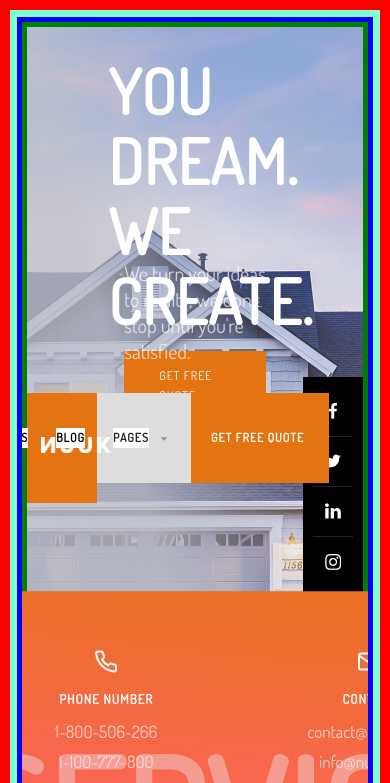
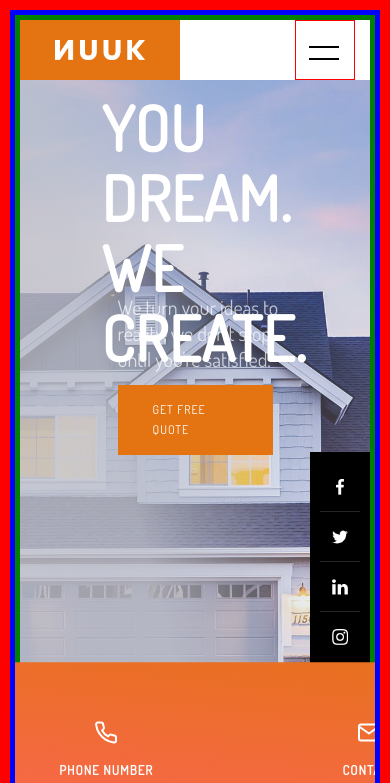
Before and after one commit to Moni97sha-S/github-mastery, a plain HTML site: page html-css-assignment-2/index.html in a window 390 px wide. Shown: the top 783 px of the page. Drawn offline with Linux system fonts and the light colour scheme.

Commit message:
nav updation

```diff
--- a/html-css-assignment-2/index.html
+++ b/html-css-assignment-2/index.html
@@ -14,7 +14,7 @@
 </head>
 
 <body>
-    <!-- Media Query make responsive below & equal 990 -->
+    <!-- Media Query make responsive below 400px & equal 990 -->
     <main class="web-page-content">
         <div class="overflow-content">
             <header style="border:5px solid green">
@@ -22,27 +22,79 @@
                     <!-- <div class="top-nav"> -->
                     <nav>
                         <div class="top-nav nav-bar">
-                            <a href="#" class="brand logo w-nav-brand w--current"> <img class="nuuk-logo"
-                                    src="img/logo-white.png" width="90" alt="Nuuk Logo"></a>
-                            <div class="menu nav-menu-items">
+                            <a href="#" class="brand logo w-nav-brand w--current"> <img src="img/logo-white.png"
+                                    width="90" alt="Nuuk Logo"></a>
+                            <div class="nav-menu-items w-nav-menu">
                                 <ul class="menu">
-                                    <li><a href="#" class="hoverline-effect">
+                                    <li><a href="#"
+                                            class="nav-link w-in-blk w--current nav-link w-in-blk w--current hoverline-effect">
                                             <div class="link-text active">home</div>
-                                        </a></li>
-                                    <li><a href="#" class="hoverline-effect">
+                                        </a>
+                                    </li>
+                                    <li><a href="#" class="nav-link w-in-blk w--current hoverline-effect">
                                             <div class="link-text">projects</div>
                                         </a></li>
-                                    <li><a href="#" class="hoverline-effect">
+                                    <li><a href="#" class="nav-link w-in-blk w--current hoverline-effect">
                                             <div class="link-text">about</div>
                                         </a></li>
-                                    <li><a href="#" class="hoverline-effect">
+                                    <li><a href="#" class="nav-link w-in-blk w--current hoverline-effect">
                                             <div class="link-text">services</div>
                                         </a></li>
-                                    <li><a href="#" class="hoverline-effect">
+                                    <li><a href="#" class="nav-link w-in-blk w--current hoverline-effect">
                                             <div class="link-text">blog</div>
                                         </a></li>
                                     <div class="dropdown dropicon ">
-                                        <div class="hoverline-effect drop toggle">
+                                        <div class="hoverline-effect nav-link drop toggle">
+                                            <div class="down-arrow icon-toggle"></div>
+                                            <li>
+                                                <div class="link-text">PAGES</div><img src="img/sort-down.svg"
+                                                    alt="Dropdown icon" class="arrow-image" width="8">
+                                            </li>
+                                        </div>
+
+                                        <div class="dropdown-content">
+                                            <ul>
+                                                <li><a href="#" class="drop-links">404 error page
+                                                    </a></li>
+                                                <li><a href="#" class="drop-links">protected page</a>
+                                                </li>
+                                                <li><a href="#" class="drop-links">style guide</a>
+                                                </li>
+                                                <li><a href="#" class="drop-links">licensing</a>
+                                                </li>
+                                            </ul>
+                                        </div>
+                                    </div>
+                                    <div class="btn nav-btn">
+                                        <li><a class="text-block" href="#">get free quote</a></li>
+                                    </div>
+                                </ul>
+                            </div>
+                            <div class="menu-btn w-nav-btn">
+                                <div class="line-hamburger"></div>
+                                <div class="line-hamburger"></div>
+                            </div>
+                            <div class="nav-items-rwd w-nav-menu">
+                                <ul class="menu">
+                                    <li><a href="#"
+                                            class="nav-link w-in-blk w--current nav-link w-in-blk w--current hoverline-effect">
+                                            <div class="link-text active">home</div>
+                                        </a>
+                                    </li>
+                                    <li><a href="#" class="nav-link w-in-blk w--current hoverline-effect">
+                                            <div class="link-text">projects</div>
+                                        </a></li>
+                                    <li><a href="#" class="nav-link w-in-blk w--current hoverline-effect">
+                                            <div class="link-text">about</div>
+                                        </a></li>
+                                    <li><a href="#" class="nav-link w-in-blk w--current hoverline-effect">
+                                            <div class="link-text">services</div>
+                                        </a></li>
+                                    <li><a href="#" class="nav-link w-in-blk w--current hoverline-effect">
+                                            <div class="link-text">blog</div>
+                                        </a></li>
+                                    <div class="dropdown dropicon ">
+                                        <div class="hoverline-effect nav-link drop toggle">
                                             <div class="down-arrow icon-toggle"></div>
                                             <li>
                                                 <div class="link-text">PAGES</div><img src="img/sort-down.svg"
@@ -618,8 +670,8 @@
                 <div class="goto-margin">
                     <div class="row-flex vertical reverse row">
                         <div class="w-col w-col-6 w-col-stack">
-                            <a href="#" class="brand normal w-nav-brand w--current"> <img src="./img/logo-white.png"
-                                    alt="nuuk" width="90">
+                            <a href="#" class="brand w-nav-brand w--current"> <img src="./img/logo-white.png" alt="nuuk"
+                                    width="90">
                             </a>
                         </div>
                     </div>
--- a/html-css-assignment-2/style.css
+++ b/html-css-assignment-2/style.css
@@ -30,6 +30,10 @@ h4,
 h5,
 h6 {
     font-weight: bold;
+}
+
+li {
+    list-style-type: none;
 }
 
 a {
@@ -101,18 +105,18 @@ img {
     background-size: auto, cover;
     background-attachment: scroll, fixed;
     background-position: 0px 0px, 50% 0%;
-
 }
 
 .top-nav {
     position: absolute;
+    top: 0%;
     left: 0%;
     right: 0%;
     bottom: auto;
     display: flex;
     width: 90%;
     height: 90px;
-    margin: 2% 0 0;
+    margin: 2% auto 0;
     padding: 0 0% 0;
     justify-content: space-between;
     align-items: center;
@@ -121,7 +125,7 @@ img {
 
 .nav-bar {
     z-index: 1000;
-    background: #dddddd;
+    /* background: #dddddd; */
 }
 
 .brand {
@@ -136,16 +140,8 @@ img {
 
 .logo {
     position: absolute;
-    /* left: 0%; */
     align-self: stretch;
-    order: -1;
-    /* padding: 10px 35px 100px;
-    margin-bottom: 50px;
-    margin-right: 200px;
-    width: 150px;
-    flex-wrap: nowrap; */
-    /* -webkit-box-align: center; */
-    /* display: inline-block; */
+    /* order: -1; */
 }
 
 .w-nav-brand {
@@ -154,19 +150,18 @@ img {
     color: #333333;
 }
 
-.nuuk-logo {
+.nav-menu-items {
     position: absolute;
-    top: 40%;
-    left: 20%;
-    white-space: nowrap;
-    /* display: block;
-    margin-right: auto;
-    margin-left: auto;
-    width: 25%; */
+    right: 0px;
+    display: flex;
+    align-items: center;
+    letter-spacing: 1px;
+    font-size: 12px;
+}
 
-    /* float: left; */
-    /* text-decoration: none; */
-    /* color: #333333; */
+.w-nav-items {
+    position: absolute;
+    float: right;
 }
 
 .menu {
@@ -174,22 +169,8 @@ img {
     right: 0px;
     display: flex;
     align-items: center;
-    /* -webkit-box-align: center; */
-    white-space: nowrap;
     letter-spacing: 1px;
     font-size: 12px;
-
-}
-
-.nav-menu-items {
-    position: absolute;
-    float: right;
-}
-
-.menu li {
-    list-style-type: none;
-    /* margin: 8px; */
-    /* padding: 8px; */
 }
 
 .menu a:hover {
@@ -204,7 +185,7 @@ img {
     position: relative;
     display: inline-block;
     z-index: 1;
-    /* padding-top: 3px 0; */
+    padding-top: 3px 0;
     background-color: #fff;
     font-family: 'Dosis', sans-serif;
     font-weight: bold;
@@ -215,7 +196,7 @@ img {
 }
 
 .hoverline-effect {
-    display: inline-block;
+    display: flex;
     position: relative;
     padding: 31px 14px;
     max-width: 100%;
@@ -238,7 +219,7 @@ img {
     content: '';
     position: absolute;
     left: 50%;
-    right: 50%;
+    /* right: 50%; */
     bottom: 0%;
     width: 1px;
     height: 0;
@@ -269,7 +250,7 @@ img {
 .toggle {
     display: inline-block;
     cursor: pointer;
-    padding-right: 100px;
+    /* padding-right: 100px; */
 }
 
 .toggle,
@@ -311,7 +292,8 @@ img {
     top: 90%;
     display: none;
     background-color: #fff;
-    padding: 10px;
+    padding: 10px 0;
+    padding-right: 10px;
     margin: 10px;
     min-width: 100%;
 }
@@ -338,7 +320,7 @@ img {
     font-weight: 600;
     text-align: center;
     text-transform: uppercase;
-    padding: 10px;
+    /* padding: 10px; */
     /* color: #222222; */
     padding: 10px 10px 10px 0px;
 }
@@ -369,6 +351,42 @@ img {
     text-align: center;
     padding-right: 5px;
     white-space: nowrap;
+}
+
+.menu-btn {
+    position: absolute;
+    top: 0px;
+    right: 0px;
+    padding: 0px;
+    order: 1;
+    flex: 0 0 auto;
+}
+
+.w-nav-btn {
+    /* float: right; */
+    font-size: 24px;
+    cursor: pointer;
+    display: none;
+}
+
+.line-hamburger {
+    position: absolute;
+    bottom: auto;
+    height: 2px;
+    background-color: #000;
+    transition: .2s;
+}
+
+.line-hamburger:first-of-type {
+    transform: translate(-50%, -4px);
+}
+
+.line-hamburger:last-of-type {
+    transform: translate(-50%, 8px);
+}
+
+.nav-items-rwd {
+    display: none;
 }
 
 /* .text-block {
@@ -1365,3 +1383,117 @@ footer .about,
 .brand.normal {
     position: relative;
 }
+
+@media screen and (max-width:991px) {
+    body {
+        margin-top: 0%;
+        margin-left: 0%;
+        margin-right: 0%;
+        /* margin: 0 auto; */
+    }
+
+    .bg-img {
+        height: 800px;
+    }
+
+    .top-nav {
+        width: 100%;
+        margin-top: 0%;
+        height: 60px;
+        position: absolute;
+    }
+
+    .brand {
+        height: 60px;
+    }
+
+    .brand.logo.w--current {
+        margin-bottom: 10px;
+    }
+
+    /* .nav-menu-items {
+        display: none;
+        flex-direction: column;
+        background-color: #fff;
+        align-items: start;
+    } */
+
+    .w-nav-menu {
+        display: flex;
+        flex-direction: column;
+        background-color: #fff;
+        margin-top: 60px;
+        width: 100%;
+        /* height: 0;
+        opacity: 0; */
+        overflow: hidden;
+        transition: .4s linear;
+    }
+
+    .menu {
+        position: absolute;
+        top: 80%;
+        width: 100%;
+        display: flex;
+        flex-direction: column;
+        padding: 15px 0;
+        justify-content: start;
+        background-color: #fff;
+    }
+
+    .nav-link {
+        display: flex;
+        padding-top: 15px;
+        padding-bottom: 15px;
+        justify-content: start;
+    }
+
+    .menu-btn {
+        height: 60px;
+        width: 60px;
+        border: 1px solid red;
+        background-color: #fff;
+        z-index: -1;
+        margin: 0;
+    }
+
+    .w-nav-btn {
+        /* position: relative; */
+        display: block;
+        height: 60px;
+        margin-right: 15px;
+    }
+
+    .line-hamburger {
+        /* position: relative; */
+        left: unset;
+        top: 50%;
+        right: 0;
+        width: 30px;
+    }
+
+    .nav-items-rwd {
+        display: none;
+    }
+
+    .w-nav-btn:hover+.nav-items-rwd {
+        display: flex;
+        /* justify-content: start; */
+    }
+
+    /* .w-nav-btn:hover .w-nav-menu {
+        height: 356px;
+        opacity: 1;
+        overflow: visible;
+    } */
+
+    .link-text {
+        padding-top: 0px;
+        padding-bottom: 0px;
+    }
+
+    .nav-link.drop {
+        flex-direction: row;
+    }
+
+}
```
Also changed, not shown: JS/assignment-1/js-ass-1.html (+2 -0 lines), JS/assignment-1/quiz-1.html (added, +92 -0 lines), JS/assignment-1/quiz-2.html (added, +92 -0 lines).
